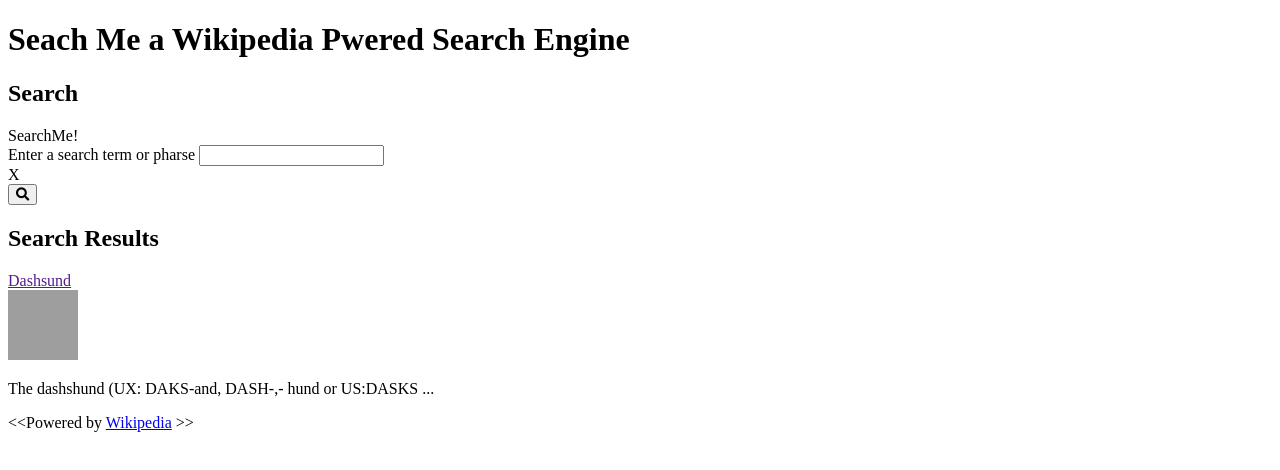
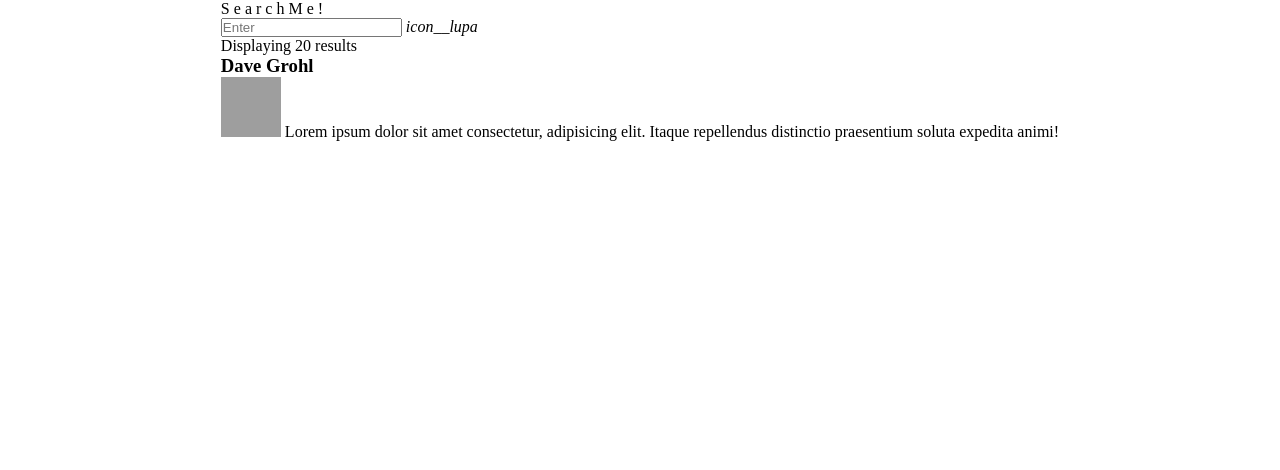
Before and after one commit to GonzaloAxelH/search-app-vanilla-js, a plain HTML site: page index.html in a window 1280 px wide. Drawn offline with Linux system fonts and the light colour scheme; grey boxes are pictures that could not be loaded.

Commit message:
add html

```diff
--- /dev/null
+++ b/css/style.css
@@ -0,0 +1,28 @@
+/* variables */
+
+
+
+
+
+
+
+/*  base styles */
+body{
+    width:100vw;
+    height:100vh;
+    display: flex;
+    flex-direction: column;
+    align-items: center;
+}
+
+*{
+    margin:0;
+    padding:0;
+    box-sizing: border-box;
+}
+a{
+    text-decoration: none;
+}
+li{
+    list-style:none;
+}
--- a/index.html
+++ b/index.html
@@ -12,62 +12,42 @@
         crossorigin="anonymous" referrerpolicy="no-referrer" />
     <link rel="preconnect" href="https://fonts.gstatic.com">
     <link href="https://fonts.googleapis.com/css2?family=Roboto&display=swap" rel="stylesheet">
-    <link rel="stylesheet" href="dist/css/style.css">
+    <link rel="stylesheet" href="./css/style.css">
 </head>
 
 <body>
-    <main>
-        <h1 class="offscreen">Seach Me a Wikipedia Pwered Search Engine</h1>
-        <section class="searchEntry">
-            <h2 class="offscreen">Search</h2>
-            <div class="logo" aria-hidden="true">
-                <span class="blue">S</span><span class="yellow">e</span><span class="blue">a</span><span
-                    class="green">r</span><span class="red">c</span><span class="blue">h</span><span
-                    class="yellow">M</span><span class="green">e</span><span class="red exclaim">!</span>
+    <main class="App">
+        <div class="app__title">
+            <span class="app__title-blue">S</span>
+            <span class="app__title-red">e</span>
+            <span class="app__title-yellow">a</span>
+            <span class="app__title-blue">r</span>
+            <span class="app__title-green">c</span>
+            <span class="app__title-red">h</span>
+            <span class="app__title-blue">M</span>
+            <span class="app__title-yellow">e</span>
+            <span class="app__title-red">!</span>
+        </div>
+        <div class="app__barsearch">
+            <div class="app__input">
+                <input type="search" placeholder="Enter" />
+                <i class="">icon__lupa</i>
             </div>
-            <form id="searchBar" class="searchBar">
-                <label class="offscreen" for="search">Enter a search term or pharse</label>
-                <input id="search" type="text" autocomplete="off">
-                <div id="clear" class="none button clear" role="button" tabindex="0" aria-label="Clear search terms">
-                    X
-                </div>
-                <button type="submit" type="submits  id=" searchButton" class="button searchButton" aria-label="Submit">
-                    <i class="fas fa-search"></i>
-                </button>
-            </form>
-        </section>
-        <section class="results">
-            <h2 class="offscreen">Search Results</h2>
-            <div class="statsBar">
-                <div id="stats" class="stats" aria-live="assertive"></div>
-            </div>
-            <div id="seachResults" class="searchResults">
-                <div class="resultItem">
-                    <div class="resultTitle">
-                        <a href="">Dashsund</a>
-                    </div>
-
-                    <div class="resultContents" id="">
-                        <div class="resultImage">
-                            <img width="70" height="70"
-                                src="https://www.hola.com/imagenes/estar-bien/20190820147813/razas-perros-pequenos-parecen-grandes/0-711-550/razas-perro-pequenos-grandes-m.jpg"
-                                alt="" />
-                        </div>
-                    </div>
-                    <div class="resultText">
-                        <p class="resultDescription">The dashshund (UX: DAKS-and, DASH-,- hund or US:DASKS ...</p>
-                    </div>
-
+            <p class="app__num-results">Displaying 20 results</p>
+        </div>
+        <section class="app__results-items">
+            <div class="app__result-item">
+                <h3 class="app__result-item-title result-enabled">Dave Grohl</h3>
+                <div class="app__result-item-info">
+                    <img width="60" height="60"
+                        src=" https://st.depositphotos.com/1020341/4233/i/600/depositphotos_42333899-stock-photo-portrait-of-huge-beautiful-male.jpg "
+                        alt="lion">
+                    <span class="app__result-item-description">Lorem ipsum dolor sit amet consectetur, adipisicing elit.
+                        Itaque repellendus distinctio praesentium soluta expedita animi!</span>
                 </div>
             </div>
         </section>
     </main>
-    <footer>
-        <p>
-            <span aria-hidden="true">&lt;&lt;</span>Powered by
-            <a href="https://wikipedia.org" target="_blank">Wikipedia</a> &gt;&gt;
-        </p>
-    </footer>
 </body>
 
 </html>
```
